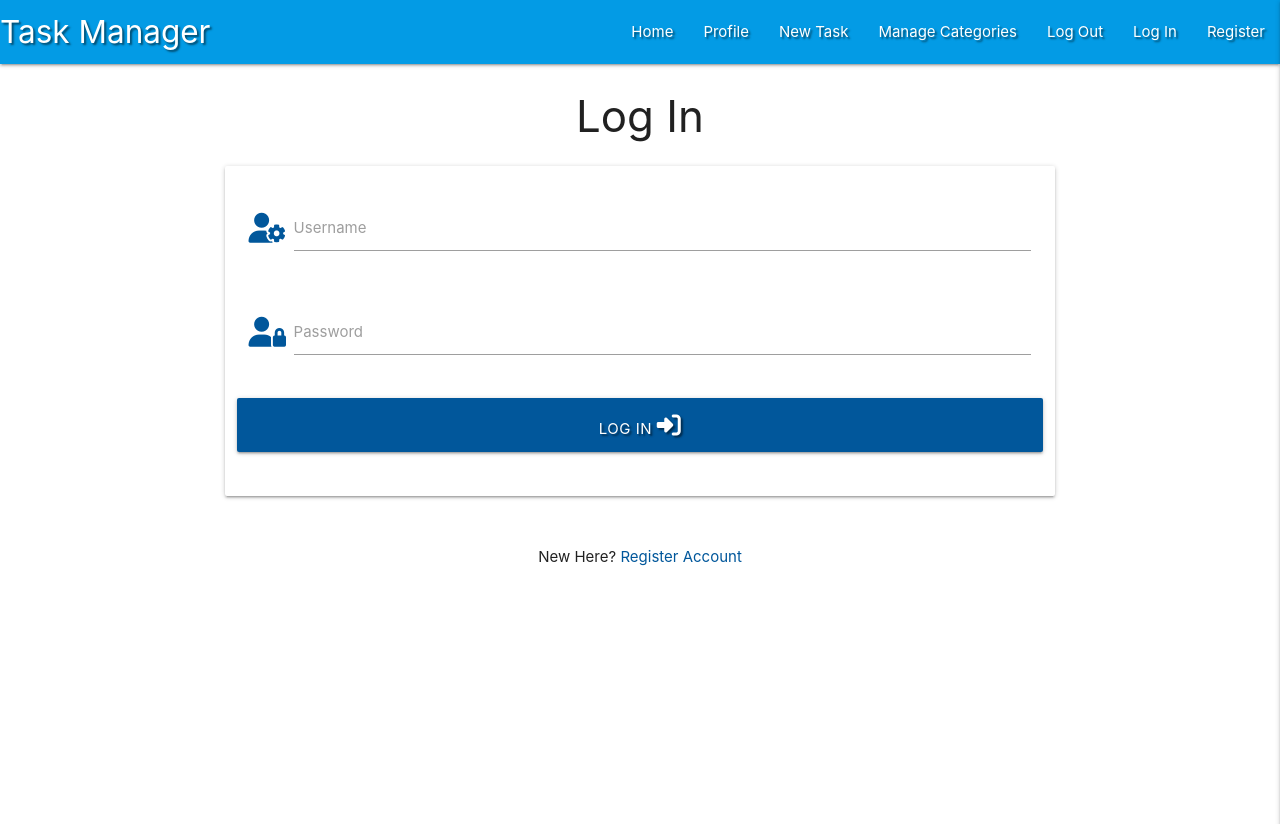
After one commit to emmahewson/task-manager-mongo, a Flask app: template templates/test.html in a window 1280 px wide. The commit adds this page. Shown: the top 824 px of the page. Run offline with Flask 2, Linux system fonts and the light colour scheme; the template is opened without the code that fills it, so the values that code supplies are empty; some libraries are stand-ins or nearby versions.

Commit message:
add login functionality

```diff
--- a/app.py
+++ b/app.py
@@ -28,7 +28,7 @@ def get_tasks():
 @app.route("/register", methods=["GET", "POST"])
 def register():
     if request.method == "POST":
-        # check if username already exists
+        # check if username already exists in db
         existing_user = mongo.db.users.find_one(
             {"username": request.form.get("username").lower()})
 
@@ -42,14 +42,39 @@ def register():
         }
         mongo.db.users.insert_one(register)
 
-        # put the new user in to 'session' cookie
+        # put the new user into 'session' cookie
         session["user"] = request.form.get("username").lower()
         flash("Registration Successful!")
+    return render_template("register.html")
 
-    return render_template("register.html")
+
+@app.route("/signin", methods=["GET", "POST"])
+def signin():
+    if request.method == "POST":
+        # check if username exists in db
+        existing_user = mongo.db.users.find_one(
+            {"username": request.form.get("username").lower()})
+
+        if existing_user:
+            # ensure hased password matches user input
+            if check_password_hash(
+                existing_user["password"], request.form.get("password")):
+                session["user"] = request.form.get("username").lower()
+                flash("Welcome, {}".format(request.form.get("username")))
+            else:
+                # invalid password match
+                flash("Incorrect Username and/or Password")
+                return redirect(url_for("signin"))
+
+        else:
+            # username doesn't exist
+            flash("Incorrect Username and/or Password")
+            return redirect(url_for("signin"))
+
+    return render_template("signin.html")
 
 
 if __name__ == "__main__":
     app.run(host=os.environ.get("IP"),
-        port=int(os.environ.get("PORT")),
-        debug=True)
+            port=int(os.environ.get("PORT")),
+            debug=True)
--- a/templates/base.html
+++ b/templates/base.html
@@ -40,7 +40,7 @@
             <li><a href="#">New Task</a></li>
             <li><a href="#">Manage Categories</a></li>
             <li><a href="#">Log Out</a></li>
-            <li><a href="#">Log In</a></li>
+            <li><a href="{{ url_for('signin')}}">Log In</a></li>
             <li><a href="{{ url_for('register')}}">Register</a></li>
           </ul>
         </div>
@@ -53,7 +53,7 @@
         <li><a href="#">New Task</a></li>
         <li><a href="#">Manage Categories</a></li>
         <li><a href="#">Log Out</a></li>
-        <li><a href="#">Log In</a></li>
+        <li><a href="{{ url_for('signin')}}">Log In</a></li>
         <li><a href="{{ url_for('register')}}">Register</a></li>
       </ul>
     </header>
--- /dev/null
+++ b/templates/test.html
@@ -0,0 +1,46 @@
+{% extends "base.html" %}
+{% block content %}
+
+    <h3 class="center-align">Log In</h3>
+
+    <div class="row">
+        <form class="col s12 m8 offset-m2" method="POST" action="{{ url_for('login') }}">
+            <div class="card-panel">
+                <!-- username -->
+                <div class="row">
+					<div class="input-field col s12">
+						<i class="fas fa-user-cog prefix light-blue-text text-darken-4"></i>
+						<input id="username" name="username" type="text" minlength="5"
+                            maxlength="15" pattern="^[a-zA-Z0-9]{5,15}$" class="validate" required>
+						<label for="username">Username</label>
+					</div>
+                </div>
+                <!-- passowrd -->
+                <div class="row">
+                    <div class="input-field col s12">
+						<i class="fas fa-user-lock prefix light-blue-text text-darken-4"></i>
+                        <input id="password" name="password" type="password" minlength="5"
+                            maxlength="15" pattern="^[a-zA-Z0-9]{5,15}$" class="validate" required>
+                        <label for="password">Password</label>
+                    </div>
+                </div>
+                <!-- login -->
+                <div class="row">
+                    <button type="submit" class="col s12 btn-large light-blue darken-4 text-shadow">
+                        Log In <i class="fas fa-sign-in-alt"></i>
+                    </button>
+                </div>
+            </div>
+        </form>
+    </div>
+
+    <div class="row">
+        <div class="col s12">
+            <p class="center-align">
+                New Here?
+                <a href="{{ url_for('register') }}" class="light-blue-text text-darken-4">Register Account</a>
+            </p>
+        </div>
+    </div>
+
+{% endblock %}
```
Also changed, not shown: templates/register.html (+8 -1 lines), templates/signin.html (added, +46 -0 lines).
